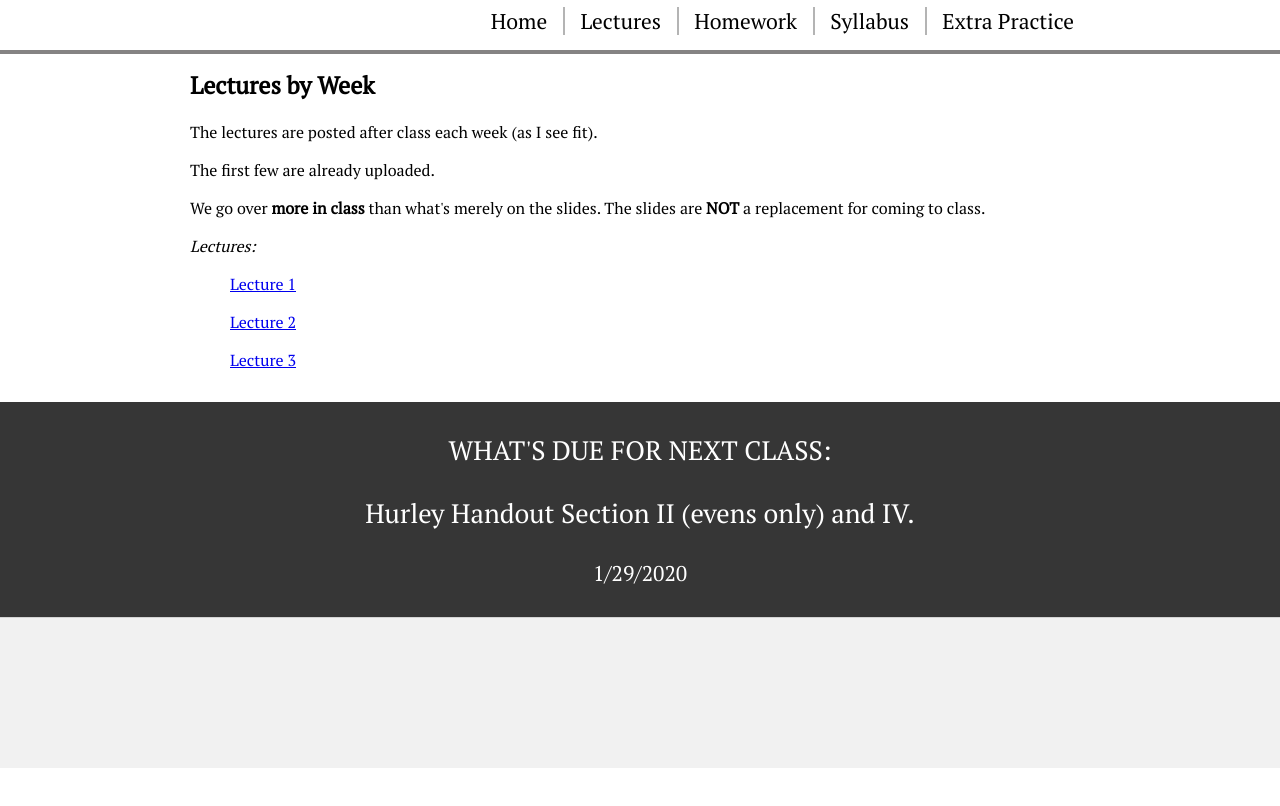
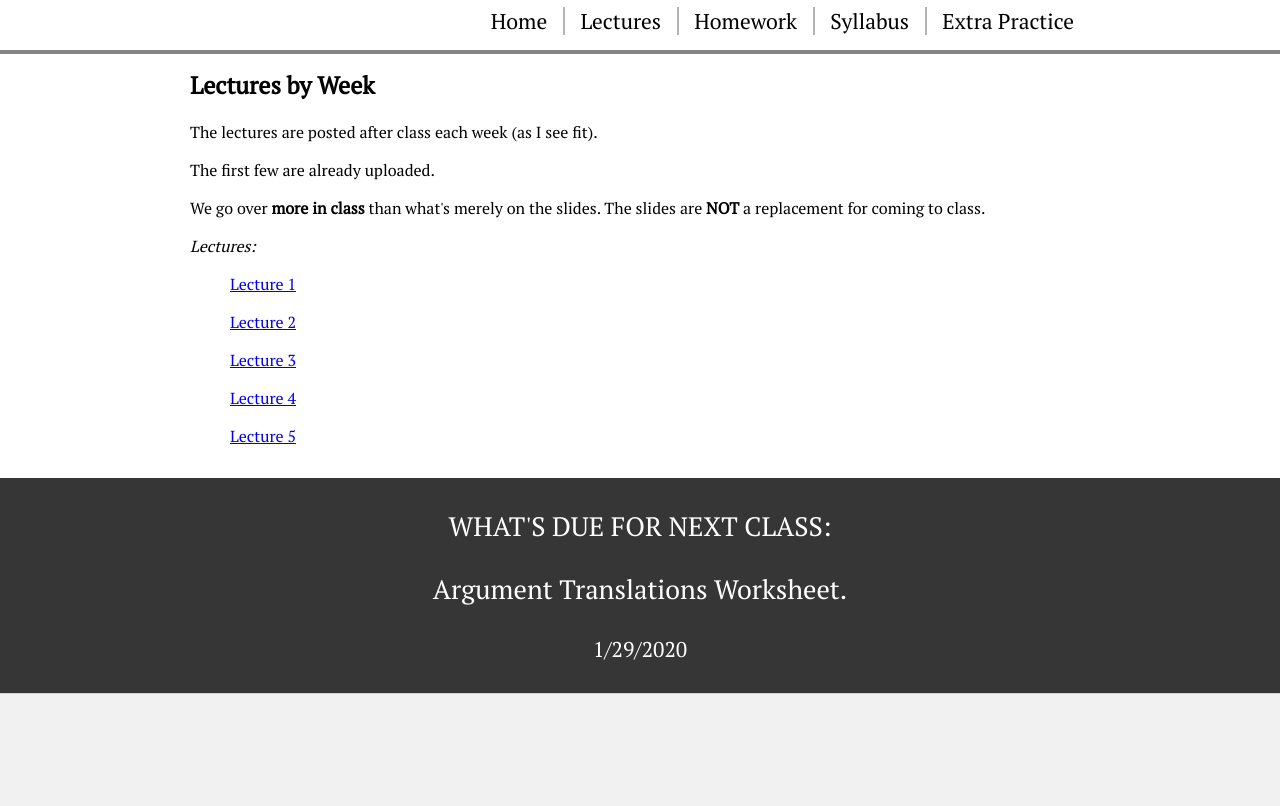
Before and after one commit to caleychowland/caleychowland.github.io, a plain HTML site: page Lectures.html in a window 1280 px wide. Shown: the part 126-932 px from the top of the page. Before the commit the page ends 894 px from the top, so only its background shows below. Drawn offline with nearby package versions, Linux system fonts and the light colour scheme.

Commit message:
Add files via upload

```diff
--- a/Lectures.html
+++ b/Lectures.html
@@ -178,6 +178,8 @@
 				<p style="margin-left: 40px"><a href="Introduction.pdf" target="blank">Lecture 1</a></p>
 				<p style="margin-left: 40px"><a href="Lecture_2.pdf" target="blank">Lecture 2</a></p>
 				<p style="margin-left: 40px"><a href="Lecture_3.pdf" target="blank">Lecture 3</a></p>
+				<p style="margin-left: 40px"><a href="Lecture_4.pdf" target="blank">Lecture 4</a></p>
+				<p style="margin-left: 40px"><a href="Lecture_5.pdf" target="blank">Lecture 5</a></p>
 			</div>
 			<!div class="two-third">
 				<!img id="f-image-1" class="featured-image" src="Image_1.jpg" />
@@ -188,7 +190,7 @@
 
 		<div id="quote-area">
 			<div class="normal-wrapper">
-				<h3>WHAT'S DUE FOR NEXT CLASS: <p>Hurley Handout Section II (evens only) and IV.</p></h3>
+				<h3>WHAT'S DUE FOR NEXT CLASS: <p>Argument Translations Worksheet.</p></h3>
 				<h4>1/29/2020</h4>
 			</div>
 		</div>
```
Also changed, not shown: Extra Practice.html (+1 -1 lines), Homework.html (+2 -1 lines), Syllabus.html (+1 -1 lines), index.html (+1 -1 lines), 3 other files.
